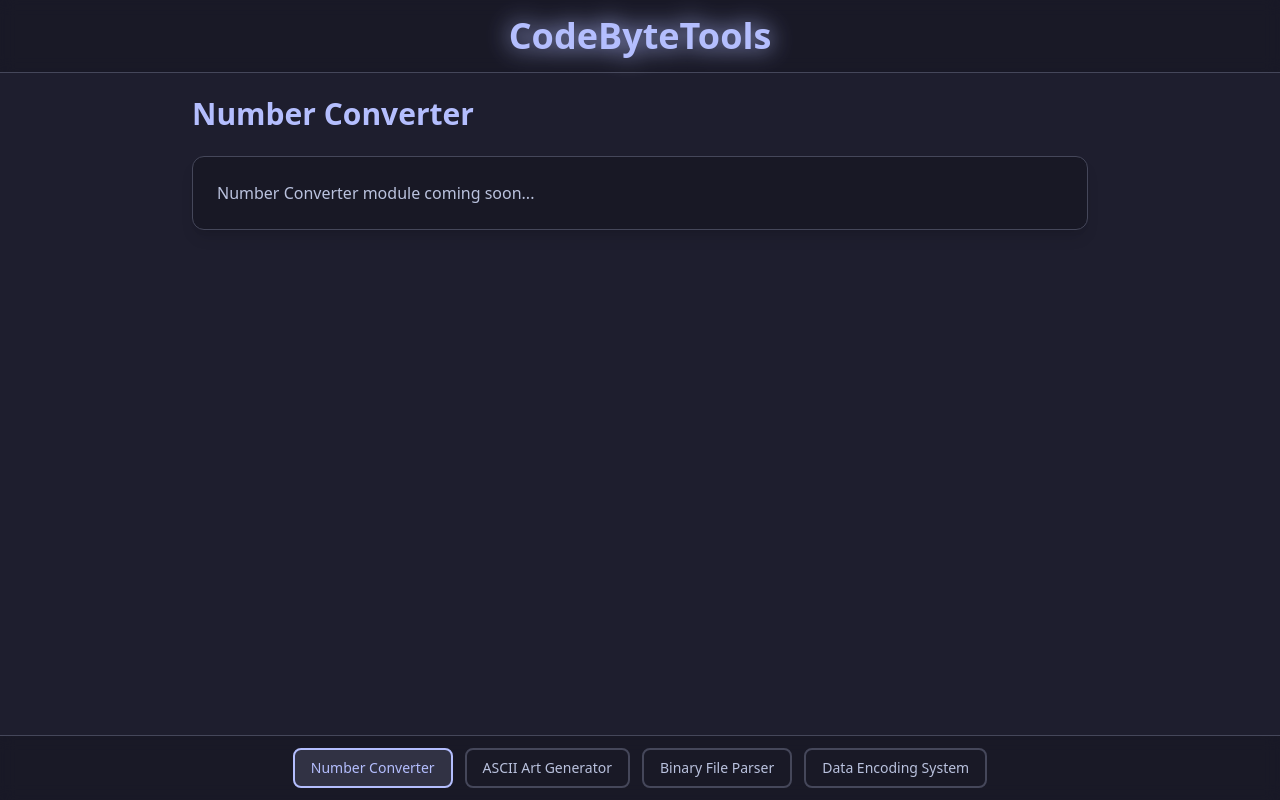
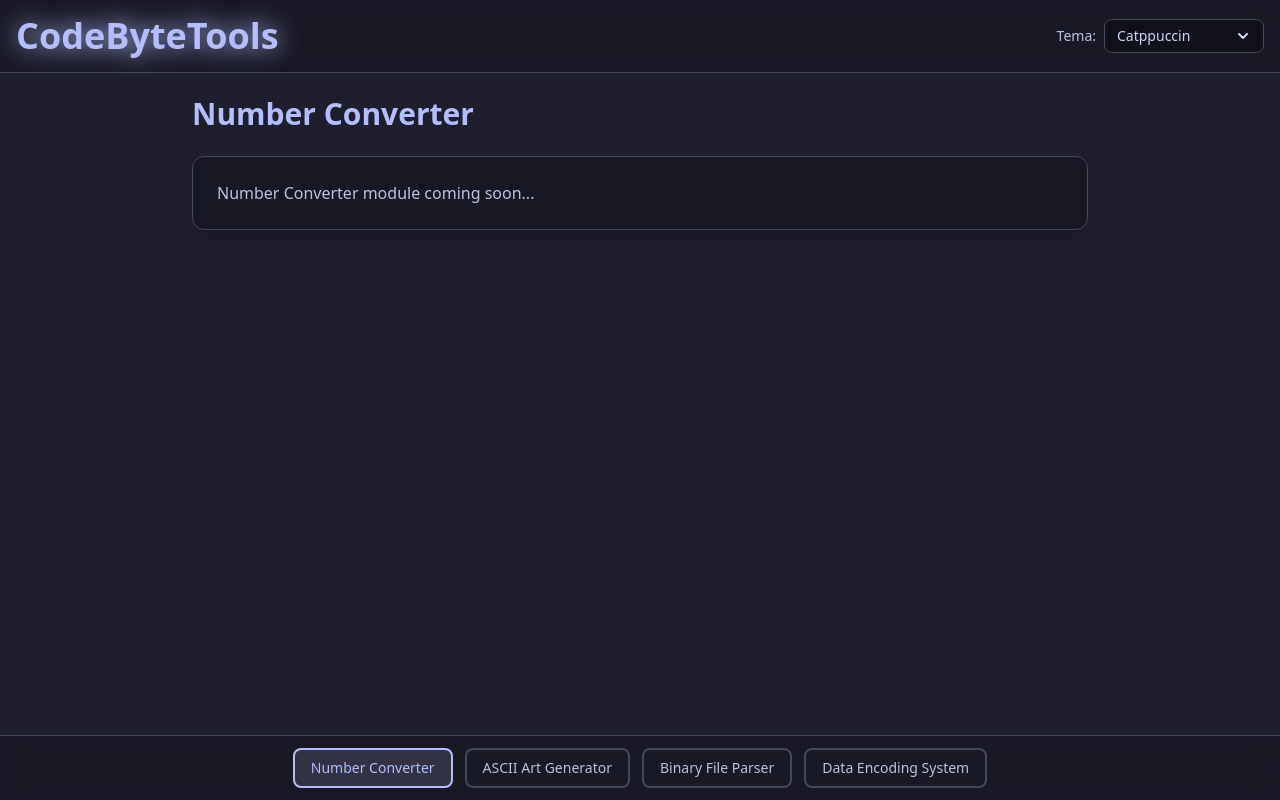
Before and after one commit to armando-rios/codeByteTools, a website built with Vite: page index.html in a window 1280 px wide. Built offline with nearby package versions, Linux system fonts and the light colour scheme.

Commit message:
feat: add custom theme selector to header

```diff
--- a/index.html
+++ b/index.html
@@ -9,14 +9,17 @@
 
   <body class="catppuccin bg-theme-bg-primary text-theme-text-primary">
     <header
-      class="fixed top-0 left-0 right-0 p-4 text-center border-b border-theme-border bg-theme-bg-secondary/80 backdrop-blur-sm z-10"
+      class="fixed top-0 left-0 right-0 p-4 border-b border-theme-border bg-theme-bg-secondary/80 backdrop-blur-sm z-10"
       id="header"
     >
-      <h1
-        class="text-4xl font-bold text-theme-accent-primary drop-shadow-[0_0_12px_var(--color-theme-accent-primary)]"
-      >
-        CodeByteTools
-      </h1>
+      <div class="flex items-center justify-between max-w-7xl mx-auto">
+        <h1
+          class="text-4xl font-bold text-theme-accent-primary drop-shadow-[0_0_12px_var(--color-theme-accent-primary)]"
+        >
+          CodeByteTools
+        </h1>
+        <div id="themeSelector"></div>
+      </div>
     </header>
     <main id="app" class="flex flex-col items-center mt-24 mb-20 px-4"></main>
     <div
--- a/src/main.js
+++ b/src/main.js
@@ -1,6 +1,11 @@
 import "./style.css";
 import { setNav } from "./ui/navBar.js";
 import { numberConverter } from "./ui/modules/numberConverter.js";
+import { initThemeSelector } from "./ui/themeSelector.js";
 
+// Initialize theme selector
+initThemeSelector();
+
+// Initialize navigation and default module
 setNav();
 numberConverter();
--- /dev/null
+++ b/src/ui/themeSelector.js
@@ -0,0 +1,207 @@
+const THEME_KEY = "codebytetools-theme";
+
+const THEMES = [
+  { value: "catppuccin", label: "Catppuccin" },
+  { value: "dracula", label: "Dracula" },
+  { value: "nord", label: "Nord" },
+  { value: "tokyo-night", label: "Tokyo Night" },
+];
+
+/**
+ * Gets the saved theme from localStorage or returns default
+ * @returns {string} Theme name
+ */
+function getSavedTheme() {
+  return localStorage.getItem(THEME_KEY) || "catppuccin";
+}
+
+/**
+ * Saves the theme to localStorage
+ * @param {string} theme - Theme name
+ */
+function saveTheme(theme) {
+  localStorage.setItem(THEME_KEY, theme);
+}
+
+/**
+ * Applies the theme to the body element
+ * @param {string} theme - Theme name
+ */
+function applyTheme(theme) {
+  const body = document.body;
+
+  // Remove all theme classes
+  body.classList.remove("catppuccin", "dracula", "nord", "tokyo-night");
+
+  // Add the selected theme class
+  body.classList.add(theme);
+
+  // Save to localStorage
+  saveTheme(theme);
+}
+
+/**
+ * Creates a custom theme selector dropdown
+ * @param {HTMLElement} container - Container element
+ * @param {string} currentTheme - Current theme value
+ * @returns {Object} Object with update method
+ */
+function createCustomSelector(container, currentTheme) {
+  // Clear container
+  container.innerHTML = "";
+
+  // Create wrapper
+  const wrapper = document.createElement("div");
+  wrapper.className = "flex items-center gap-2 relative";
+
+  // Create label
+  const label = document.createElement("span");
+  label.className = "text-theme-text-secondary text-sm font-medium";
+  label.textContent = "Tema:";
+
+  // Create custom select button
+  const selectButton = document.createElement("button");
+  selectButton.className =
+    "px-3 py-1.5 bg-theme-bg-tertiary border border-theme-border rounded-lg text-theme-text-primary text-sm outline-none cursor-pointer transition-all hover:border-theme-border-hover flex items-center gap-2 min-w-[160px] justify-between";
+  selectButton.setAttribute("aria-haspopup", "listbox");
+  selectButton.setAttribute("aria-expanded", "false");
+
+  // Create button content
+  const buttonText = document.createElement("span");
+  buttonText.className = "flex items-center gap-2";
+
+  // Create arrow icon
+  const arrow = document.createElement("span");
+  arrow.className = "transition-transform duration-200";
+  arrow.innerHTML = `
+    <svg width="16" height="16" viewBox="0 0 16 16" fill="none" xmlns="http://www.w3.org/2000/svg">
+      <path d="M4 6L8 10L12 6" stroke="currentColor" stroke-width="2" stroke-linecap="round" stroke-linejoin="round"/>
+    </svg>
+  `;
+
+  selectButton.appendChild(buttonText);
+  selectButton.appendChild(arrow);
+
+  // Create dropdown menu
+  const dropdown = document.createElement("div");
+  dropdown.className =
+    "absolute top-full right-0 mt-2 bg-theme-bg-secondary border border-theme-border rounded-lg shadow-lg overflow-hidden opacity-0 invisible transition-all duration-200 min-w-[160px] z-50";
+
+  // Create dropdown items
+  THEMES.forEach((theme) => {
+    const item = document.createElement("button");
+    item.className =
+      "w-full px-3 py-2 text-left text-theme-text-primary hover:bg-theme-surface-0 transition-colors flex items-center gap-2 text-sm";
+    item.setAttribute("data-theme", theme.value);
+
+    const text = document.createElement("span");
+    text.textContent = theme.label;
+
+    item.appendChild(text);
+
+    // Highlight current theme
+    if (theme.value === currentTheme) {
+      item.classList.add("bg-theme-surface-0", "text-theme-accent-primary");
+    }
+
+    // Click handler
+    item.addEventListener("click", () => {
+      applyTheme(theme.value);
+      updateButton(theme);
+      closeDropdown();
+
+      // Update active state
+      dropdown.querySelectorAll("button").forEach((btn) => {
+        btn.classList.remove("bg-theme-surface-0", "text-theme-accent-primary");
+      });
+      item.classList.add("bg-theme-surface-0", "text-theme-accent-primary");
+    });
+
+    dropdown.appendChild(item);
+  });
+
+  // Update button display
+  function updateButton(theme) {
+    buttonText.textContent = theme.label;
+  }
+
+  // Toggle dropdown
+  function toggleDropdown() {
+    const isOpen = selectButton.getAttribute("aria-expanded") === "true";
+
+    if (isOpen) {
+      closeDropdown();
+    } else {
+      openDropdown();
+    }
+  }
+
+  function openDropdown() {
+    dropdown.classList.remove("opacity-0", "invisible");
+    dropdown.classList.add("opacity-100", "visible");
+    arrow.style.transform = "rotate(180deg)";
+    selectButton.setAttribute("aria-expanded", "true");
+  }
+
+  function closeDropdown() {
+    dropdown.classList.add("opacity-0", "invisible");
+    dropdown.classList.remove("opacity-100", "visible");
+    arrow.style.transform = "rotate(0deg)";
+    selectButton.setAttribute("aria-expanded", "false");
+  }
+
+  // Event listeners
+  selectButton.addEventListener("click", (e) => {
+    e.stopPropagation();
+    toggleDropdown();
+  });
+
+  // Close dropdown when clicking outside
+  document.addEventListener("click", (e) => {
+    if (!wrapper.contains(e.target)) {
+      closeDropdown();
+    }
+  });
+
+  // Close dropdown on escape
+  document.addEventListener("keydown", (e) => {
+    if (e.key === "Escape") {
+      closeDropdown();
+    }
+  });
+
+  // Assemble
+  wrapper.appendChild(label);
+  wrapper.appendChild(selectButton);
+  wrapper.appendChild(dropdown);
+  container.appendChild(wrapper);
+
+  // Set initial theme
+  const initialTheme = THEMES.find((t) => t.value === currentTheme);
+  updateButton(initialTheme);
+
+  return {
+    update: updateButton,
+  };
+}
+
+/**
+ * Initializes the theme selector
+ */
+export function initThemeSelector() {
+  const container = document.getElementById("themeSelector");
+
+  if (!container) {
+    console.error("Theme selector container not found");
+    return;
+  }
+
+  // Get saved theme
+  const savedTheme = getSavedTheme();
+
+  // Apply saved theme on load
+  applyTheme(savedTheme);
+
+  // Create custom selector
+  createCustomSelector(container, savedTheme);
+}
```
